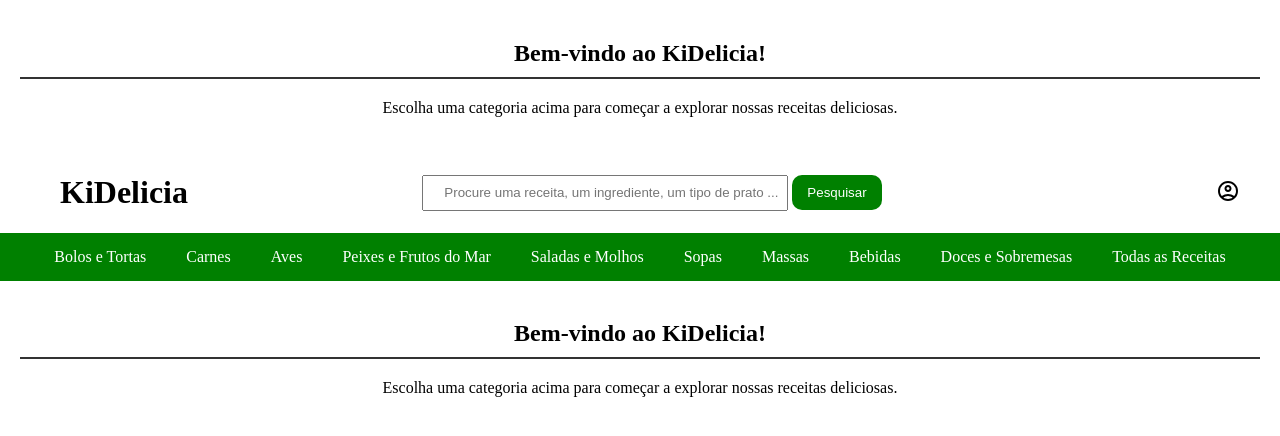
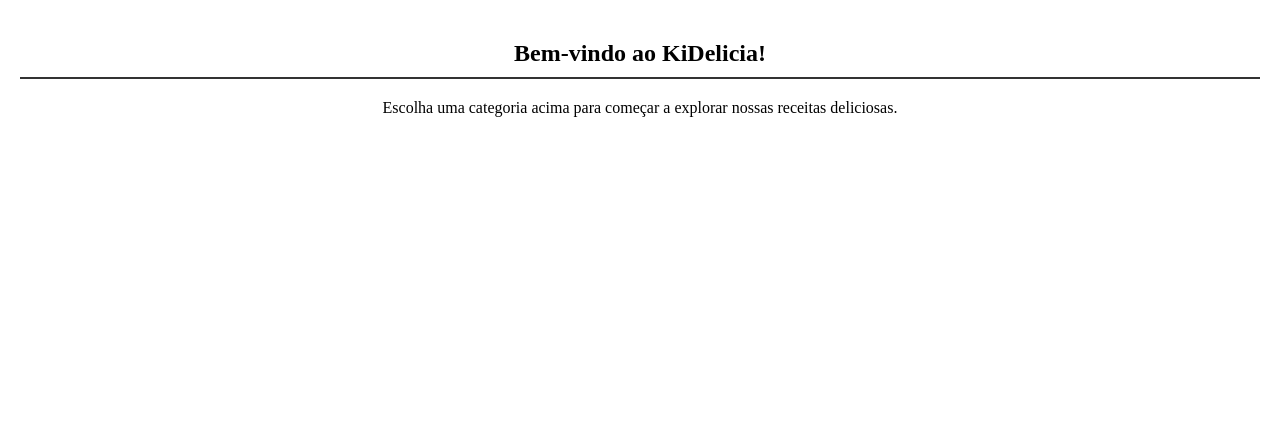
Before and after one commit to dallylademoraes/Site-de-Receitas, a PHP site: page /listagem.php in a window 1280 px wide. Shown: the part 128-564 px from the top of the page. Run offline with PHP 8.4, Linux system fonts and the light colour scheme.

Commit message:
atualização

```diff
--- a/listagem.php
+++ b/listagem.php
@@ -112,118 +112,3 @@
   </div>
 </body>
 </html>
-
-<!DOCTYPE html>
-<html lang="pt-br">
-<head>
-  <meta charset="UTF-8">
-  <meta name="viewport" content="width=device-width, initial-scale=1.0">
-  <title>Listagem de Receitas</title>
-  <link rel="stylesheet" href="style.css">
-</head>
-<body>
-  <header>
-    <div>
-      <h1 style="margin-left: 60px;"><a style="text-decoration: none; color: inherit" href="listagem.php">KiDelicia</a></h1>
-    </div>
-    <div class="search-bar">
-      <input type="text" placeholder="Procure uma receita, um ingrediente, um tipo de prato ...">
-      <button class="btn-pesquisar">Pesquisar</button>
-    </div>
-    <div>
-      <img style="margin-right: 40px;" src="imagens/account_circle_24dp_000000_FILL0_wght400_GRAD0_opsz24.svg" alt="Account">
-    </div>
-  </header>
-  <nav>
-    <ul class="menu">
-      <li><a href="?category=bolosetortas">Bolos e Tortas</a></li>
-      <li><a href="?category=carnes">Carnes</a></li>
-      <li><a href="?category=aves">Aves</a></li>
-      <li><a href="?category=peixesefrutosdomar">Peixes e Frutos do Mar</a></li>
-      <li><a href="?category=saladasemolhos">Saladas e Molhos</a></li>
-      <li><a href="?category=sopas">Sopas</a></li>
-      <li><a href="?category=massas">Massas</a></li>
-      <li><a href="?category=bebidas">Bebidas</a></li>
-      <li><a href="?category=docesesobremesas">Doces e Sobremesas</a></li>
-      <li><a href="?category=todasasreceitas">Todas as Receitas</a></li>
-    </ul>
-  </nav>
-  <div class="content">
-   <?php
-    // url
-    $category = isset($_GET['category']) ? $_GET['category'] : '';
-
-    if (empty($category)) {
-      echo '<section class="welcome show">';
-      echo '<h2>Bem-vindo ao KiDelicia!</h2>';
-      echo '<p>Escolha uma categoria acima para começar a explorar nossas receitas deliciosas.</p>';
-      echo '</section>';
-    } elseif ($category === 'bolosetortas') {
-      echo '<section id="bolosetortas" class="show">';
-      echo '<h2>Bolos e Tortas</h2>';
-      echo '<div class="recipes-list">';
-      // Lista de receitas de bolos e tortas aqui
-      echo '</div></section>';
-    } elseif ($category === 'carnes') {
-      echo '<section id="carnes" class="show">';
-      echo '<h2>Carnes</h2>';
-      echo '<div class="recipes-list">';
-      // Lista de receitas de carnes aqui
-      echo '</div></section>';
-    } elseif ($category === 'aves') {
-      echo '<section id="aves" class="show">';
-      echo '<h2>Aves</h2>';
-      echo '<div class="recipes-list">';
-      // Lista de receitas de aves aqui
-      echo '</div></section>';
-    } elseif ($category === 'peixesefrutosdomar') {
-      echo '<section id="peixesefrutosdomar" class="show">';
-      echo '<h2>Peixes e Frutos do Mar</h2>';
-      echo '<div class="recipes-list">';
-      // Lista de receitas de peixes e frutos do mar aqui
-      echo '</div></section>';
-    } elseif ($category === 'saladasemolhos') {
-      echo '<section id="saladasemolhos" class="show">';
-      echo '<h2>Saladas e Molhos</h2>';
-      echo '<div class="recipes-list">';
-      // Lista de receitas de saladas e molhos aqui
-      echo '</div></section>';
-    } elseif ($category === 'sopas') {
-      echo '<section id="sopas" class="show">';
-      echo '<h2>Sopas</h2>';
-      echo '<div class="recipes-list">';
-      // Lista de receitas de sopas aqui
-      echo '</div></section>';
-    } elseif ($category === 'massas') {
-      echo '<section id="massas" class="show">';
-      echo '<h2>Massas</h2>';
-      echo '<div class="recipes-list">';
-      // Lista de receitas de massas aqui
-      echo '</div></section>';
-    } elseif ($category === 'bebidas') {
-      echo '<section id="bebidas" class="show">';
-      echo '<h2>Bebidas</h2>';
-      echo '<div class="recipes-list">';
-      // Lista de receitas de bebidas aqui
-      echo '</div></section>';
-    } elseif ($category === 'docesesobremesas') {
-      echo '<section id="docesesobremesas" class="show">';
-      echo '<h2>Doces e Sobremesas</h2>';
-      echo '<div class="recipes-list">';
-      // Lista de receitas de doces e sobremesas aqui
-      echo '</div></section>';
-    } elseif ($category === 'todasasreceitas') {
-      echo '<section id="todasasreceitas" class="show">';
-      echo '<h2>Todas as Receitas</h2>';
-      echo '<div class="recipes-list">';
-      // Lista de todas as receitas aqui
-      echo '</div></section>';
-    } else {
-      echo '<section class="show">';
-      echo '<h2>Bem-vindo! Selecione uma categoria para começar.</h2>';
-      echo '</section>';
-    }
-    ?>
-  </div>
-</body>
-</html>
```
